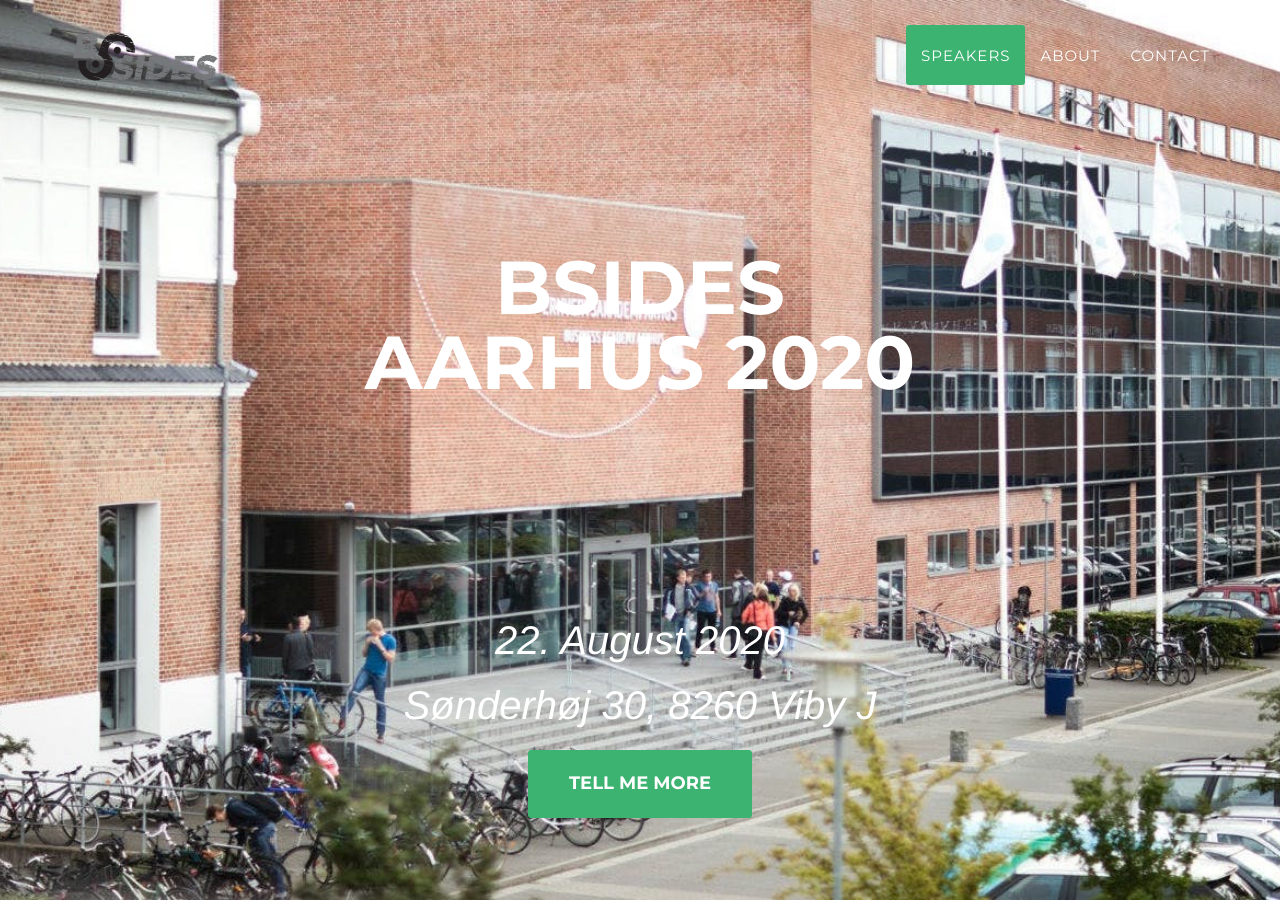
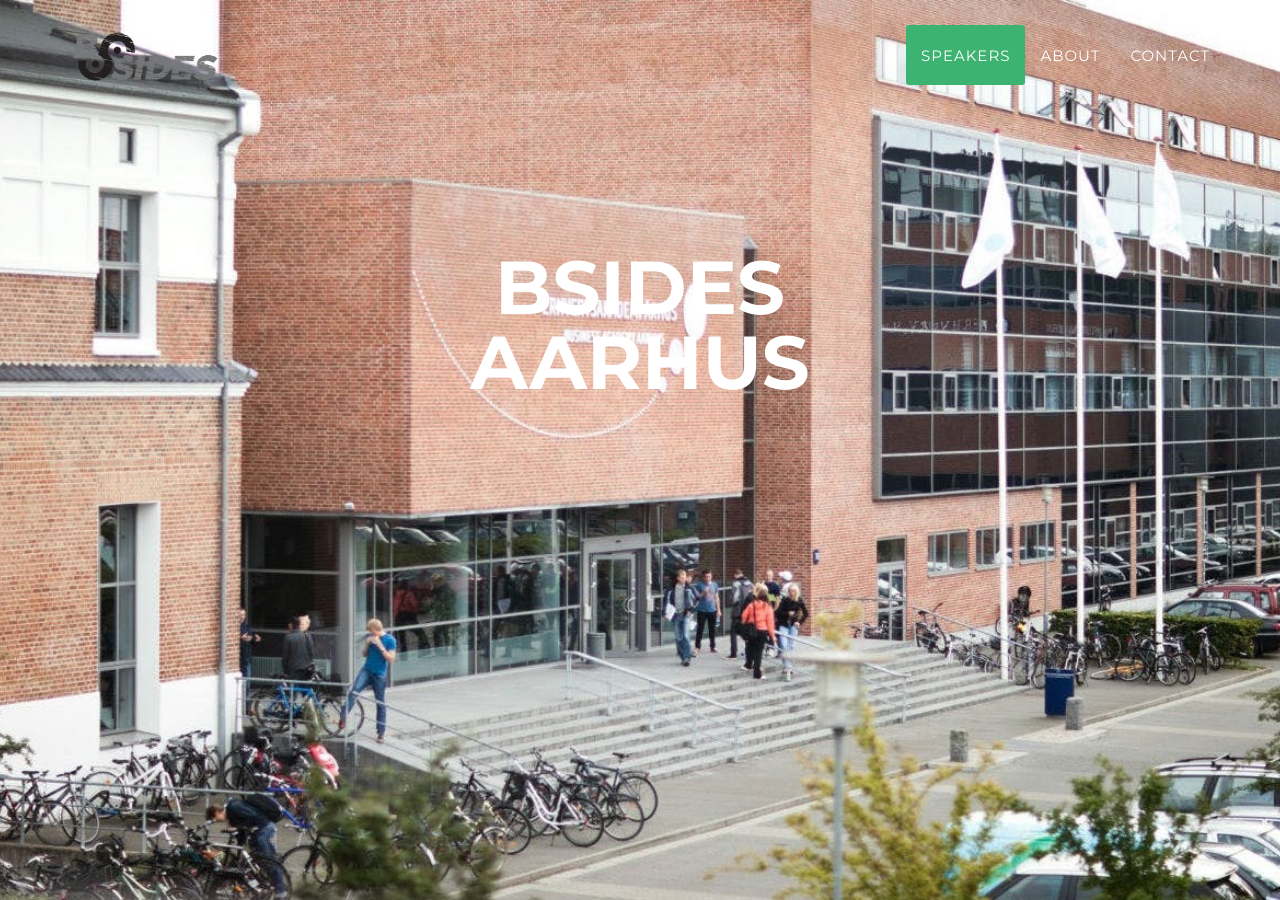
Before and after one commit to BSides-Aarhus/2020-Website, a Jekyll site: the page built from index.html, in a window 1280 px wide and 900 px high. Built offline with Jekyll 4.4.1, drawn with Linux system fonts in a browser that asks for light colours; some web fonts are replaced.

Commit message:
BSides 2020 cancelled.

```diff
--- a/_layouts/2020_home.html
+++ b/_layouts/2020_home.html
@@ -14,11 +14,13 @@
             <div class="intro-text">
                 <div class="intro-heading" style="padding-bottom: 170px;">
 	                <!--<img src="/css/2020_style/img/logos/Bsides-Logo-No-City.png" width="900px" alt="BSides Aarhus"/>-->
-	                BSides<br />Aarhus 2020<br />
+	                BSides<br />Aarhus<br /> <!--2021?-->
 	            </div>
-                <div class="intro-lead-in">22. August 2020</div>
+	            <!--
+                <div class="intro-lead-in">Q1 2021?</div>
                 <div class="intro-lead-in">Sønderhøj 30, 8260 Viby J</div>
                 <a href="#intro" class="page-scroll btn btn-xl">Tell Me More</a>
+                -->
             </div>
         </div>
     </header>
```
